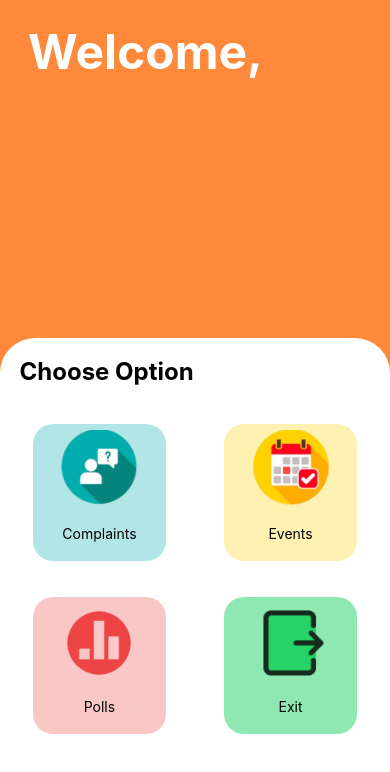
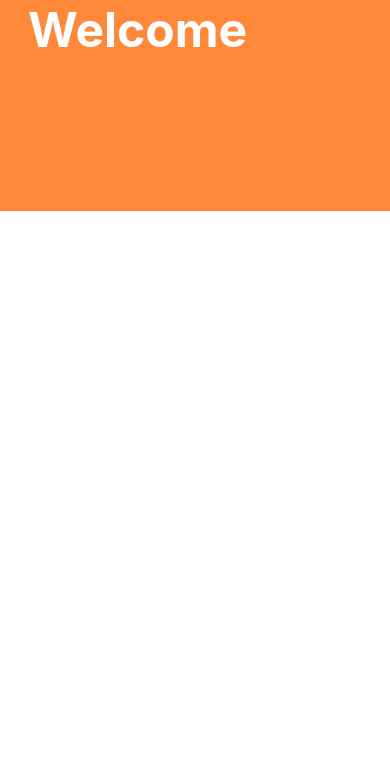
Before and after one commit to EffDuBois/poll-app, a React Native app: screen / in a window 390 px wide. Shown: the top 772 px of the page. Built offline with nearby package versions, Linux system fonts and the light colour scheme.

Commit message:
added login page

```diff
--- a/App.js
+++ b/App.js
@@ -7,6 +7,7 @@ import ComplaintsPage from "./Components/ComplaintsPage/ComplaintsPage";
 import ComplaintsForm from "./Components/ComplaintsForm/ComplaintsForm";
 import HomePage from "./Components/HomePage/HomePage";
 import EventsPage from "./Components/EventsPage/EventsPage";
+import LoginPage from "./Components/Auth/LoginPage";
 
 const Stack = createStackNavigator();
 
@@ -15,10 +16,11 @@ export default function App() {
     <SafeAreaWrap>
       <NavigationContainer>
         <Stack.Navigator>
-          <Stack.Screen options={{header: () => null}} name="HomePage" component={HomePage} />
-          <Stack.Screen options={{header: () => null}} name="ComplaintsPage" component={ComplaintsPage} />
-          <Stack.Screen options={{header: () => null}} name="ComplaintsForm" component={ComplaintsForm} />
-          <Stack.Screen options={{header: () => null}} name="EventsPage" component={EventsPage} />
+          {<Stack.Screen options={{header: () => null}} name="LoginPage" component={LoginPage} />}
+          {/* <Stack.Screen options={{header: () => null}} name="HomePage" component={HomePage} /> */}
+          {/* <Stack.Screen options={{header: () => null}} name="ComplaintsPage" component={ComplaintsPage} /> */}
+          {/* <Stack.Screen options={{header: () => null}} name="ComplaintsForm" component={ComplaintsForm} /> */}
+          {/* <Stack.Screen options={{header: () => null}} name="EventsPage" component={EventsPage} /> */}
         </Stack.Navigator>
       </NavigationContainer>
     </SafeAreaWrap>
--- /dev/null
+++ b/Components/Auth/LoginPage.js
@@ -0,0 +1,13 @@
+import { View } from "react-native";
+import Background from "../Util/Background";
+import Hero from "../Util/Hero";
+import Menu from "../Util/Menu";
+
+export default function LoginPage() {
+  return (
+    <Background>
+      <Hero>Welcome</Hero>
+      <Menu></Menu>
+    </Background>
+  );
+}
--- a/Components/ComplaintsForm/ComplaintsForm.js
+++ b/Components/ComplaintsForm/ComplaintsForm.js
@@ -6,22 +6,21 @@ import RegularButton from "../Util/RegularButton";
 import Hero from "../Util/Hero";
 import InputField from "../Util/InputField";
 import Menu from "../Util/Menu";
+import Background from "../Util/Background";
 
 export default function HomePage() {
-
-
   const onSubmit = () => {
-        return(
-            null
-        )
-    }
+    return null;
+  };
 
   return (
-    <View style={GlobalStyles.background}>
+    <Background>
       <BackButton />
       <Hero>Complaints</Hero>
       <Menu>
-          <AppText style={GlobalStyles.headerText}>Please fill the following details</AppText>
+        <AppText style={GlobalStyles.headerText}>
+          Please fill the following details
+        </AppText>
         <View>
           <InputField name={"First Name"} />
           <InputField name={"Last Name"} />
@@ -31,6 +30,6 @@ export default function HomePage() {
           <RegularButton buttonName={"Submit"} />
         </View>
       </Menu>
-    </View>
+    </Background>
   );
 }
--- a/Components/ComplaintsPage/ComplaintsPage.js
+++ b/Components/ComplaintsPage/ComplaintsPage.js
@@ -1,16 +1,17 @@
 import { StyleSheet, View } from "react-native";
 import GlobalStyles from "../StyleComponents/GlobalStyles";
+import Background from "../Util/Background";
 import ComplaintsMenu from "./ComplaintsMenu";
 import ComplaintsPageHero from "./ComplaintsPageHero";
 
 export default function HomePage() {
   return (
-    <View style={GlobalStyles.background}>
-      <ComplaintsPageHero/>
+    <Background>
+      <ComplaintsPageHero />
       <View style={styles.background}>
         <ComplaintsMenu />
       </View>
-    </View>
+    </Background>
   );
 }
 
@@ -21,5 +22,4 @@ const styles = StyleSheet.create({
     alignSelf: "stretch",
     justifyContent: "flex-end",
   },
-
 });
--- a/Components/EventsPage/EventsPage.js
+++ b/Components/EventsPage/EventsPage.js
@@ -2,20 +2,21 @@ import { View } from "react-native";
 import GlobalStyles from "../StyleComponents/GlobalStyles";
 import AppText from "../Util/AppText";
 import BackButton from "../Util/BackButton";
+import Background from "../Util/Background";
 import Hero from "../Util/Hero";
 import Menu from "../Util/Menu";
 import SelectButton from "../Util/SelectButton";
 
 export default function EventsPage() {
   return (
-    <View style={GlobalStyles.background}>
+    <Background>
       <BackButton />
       <Hero>Events</Hero>
       <Menu>
         <View>
-            <SelectButton/>
+          <SelectButton />
         </View>
       </Menu>
-    </View>
+    </Background>
   );
 }
--- a/Components/HomePage/HomePage.js
+++ b/Components/HomePage/HomePage.js
@@ -1,16 +1,17 @@
-import {  StyleSheet, View } from "react-native";
+import { StyleSheet, View } from "react-native";
 import MenuSelection from "./MenuSelection";
 import GlobalStyles from "../StyleComponents/GlobalStyles";
 import Hero from "../Util/Hero";
+import Background from "../Util/Background";
 
 export default function HomePage() {
   return (
-    <View style={GlobalStyles.background}>
+    <Background>
       <Hero style={[styles.heroText]}>Welcome,</Hero>
       <View style={[GlobalStyles.menu, styles.menu]}>
         <MenuSelection />
       </View>
-    </View>
+    </Background>
   );
 }
 
@@ -24,5 +25,5 @@ const styles = StyleSheet.create({
 
   heroText: {
     marginTop: 22,
-  }
+  },
 });
--- /dev/null
+++ b/Components/Util/Background.js
@@ -0,0 +1,11 @@
+import { View } from "react-native";
+import GlobalStyles from "../StyleComponents/GlobalStyles";
+
+
+export default function Background(props) {
+    return(
+        <View style={GlobalStyles.background}>
+            {props.children}
+        </View>
+    )
+}
--- a/Components/Util/Hero.js
+++ b/Components/Util/Hero.js
@@ -4,14 +4,8 @@ import GlobalStyles from "../StyleComponents/GlobalStyles";
 
 export default function Hero(props) {
   return (
-    <View style={[styles.hero, props.style]}>
+    <View style={[GlobalStyles.hero, props.style]}>
       <AppText style={GlobalStyles.heroText}>{props.children}</AppText>
     </View>
   );
 }
-
-const styles = StyleSheet.create({
-  hero: {
-    flex: 1,
-  },
-});
--- a/firebase.config.js
+++ b/firebase.config.js
@@ -2,6 +2,8 @@
 import { initializeApp } from "firebase/app";
 // TODO: Add SDKs for Firebase products that you want to use
 // https://firebase.google.com/docs/web/setup#available-libraries
+import { Auth } from 'firebase/auth';
+
 
 // Your web app's Firebase configuration
 const firebaseConfig = {
```
Lines whose indentation alone changed are shown as unchanged.
